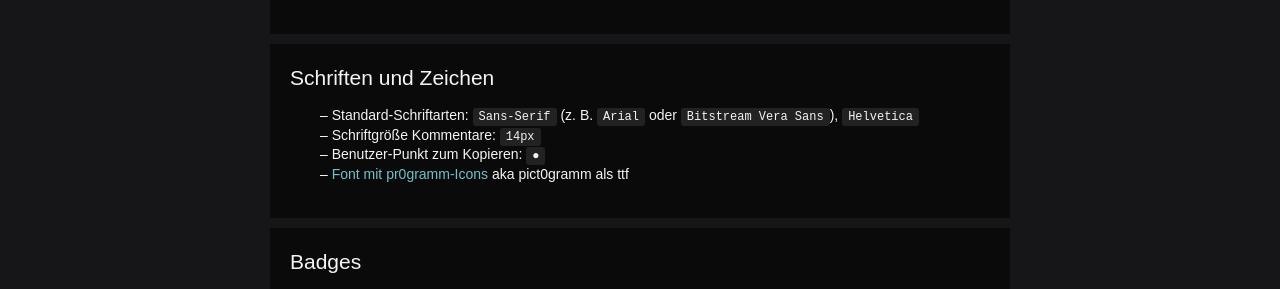
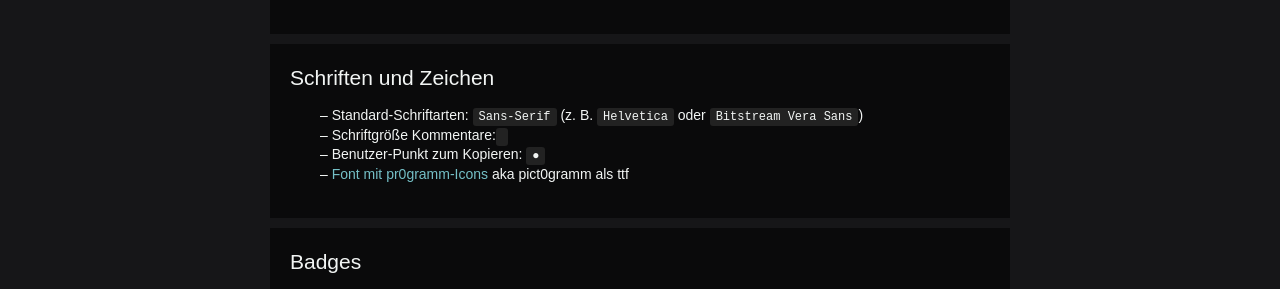
Before and after one commit to holzmaster/userscripts, a Jekyll site: the page built from eckdaten.html, in a window 1280 px wide. Shown: the part 805-1094 px from the top of the page. Built offline with Jekyll 4.4.1, drawn with Linux system fonts in a browser that asks for light colours; grey boxes are pictures that could not be loaded.

Commit message:
Remove Arial

```diff
--- a/eckdaten.html
+++ b/eckdaten.html
@@ -140,8 +141,8 @@
 	<article>
 		<h2>Schriften und Zeichen</h2>
 		<ul>
-			<li>Standard-Schriftarten: <code>Sans-Serif</code> (z. B. <code>Arial</code> oder <code>Bitstream Vera Sans</code>), <code>Helvetica</code></li>
-			<li>Schriftgröße Kommentare: <code>14px</code></li>
+			<li>Standard-Schriftarten: <code>Sans-Serif</code> (z. B. <code>Helvetica</code> oder <code>Bitstream Vera Sans</code>)</li>
+			<li>Schriftgröße Kommentare: <code>{{ page.comment_font_size }}</code></li>
 			<li>Benutzer-Punkt zum Kopieren: <code>●</code></li>
       <li><a href="{{ page.pict0gramm }}">Font mit pr0gramm-Icons</a> aka pict0gramm als ttf</li>
 		</ul>
```
Also changed, not shown: other parts of eckdaten.html (+1 -0 lines).
